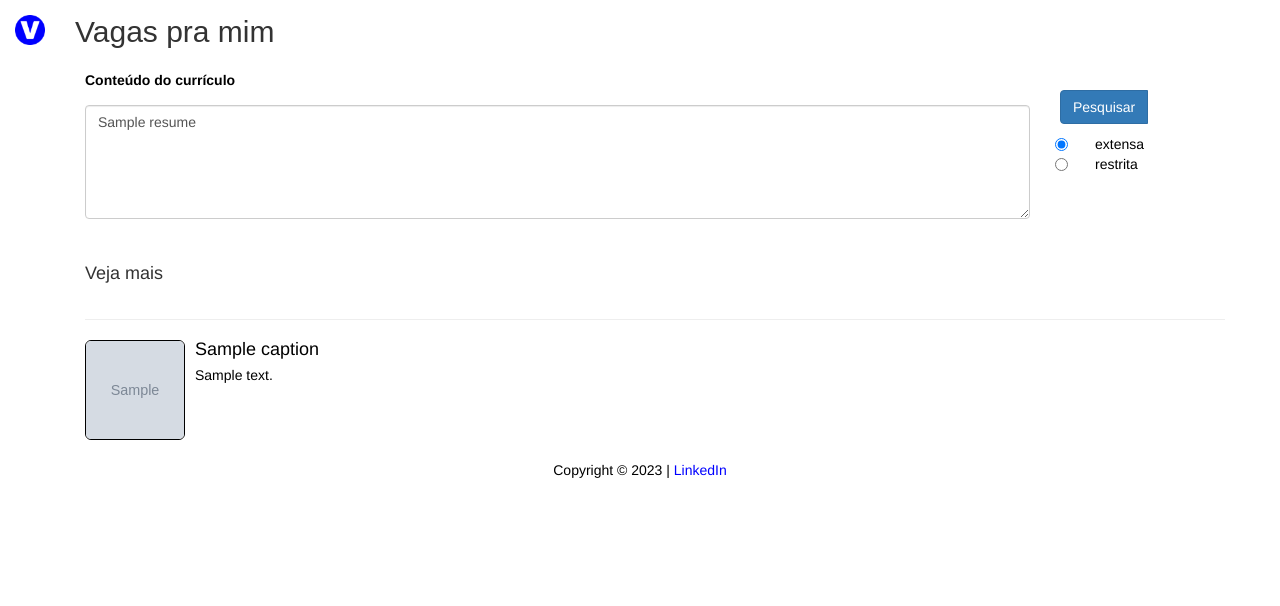
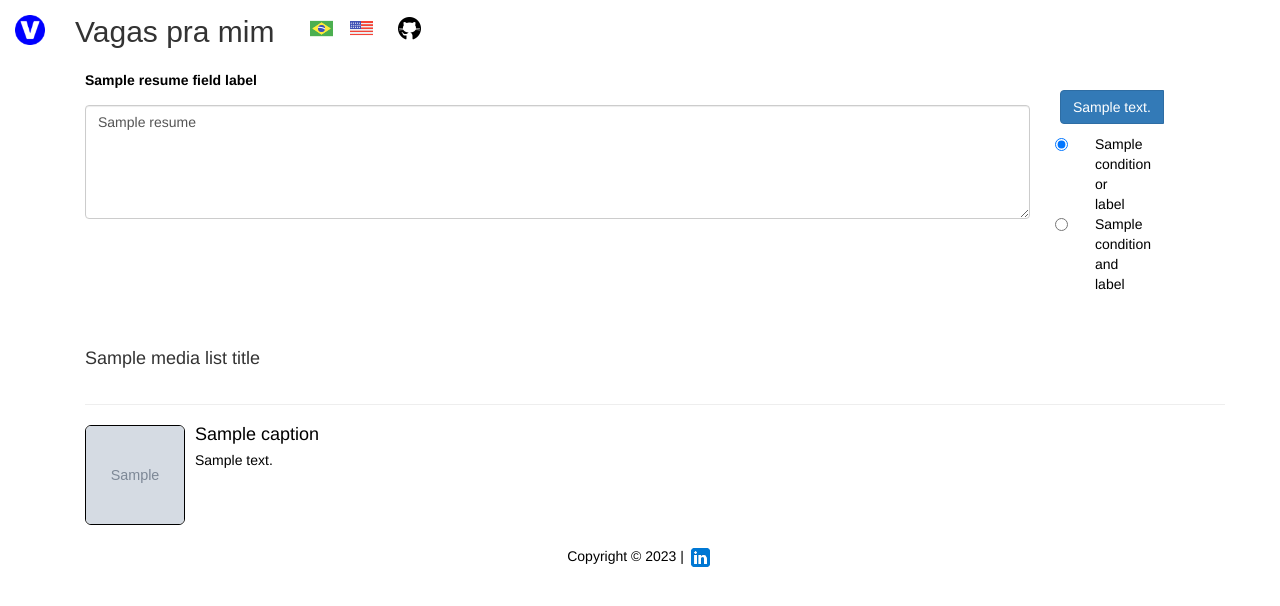
Before and after one commit to douglasdcm/search-jobs, a Flask app: template templates/index.html in a window 1280 px wide. Shown: the top 606 px of the page. Run offline with Flask 3, Linux system fonts and the light colour scheme; the template is opened without the code that fills it: most values are stand-ins (such as "Sample title", 1, 10 or a date in 2020); grey boxes marked "Sample" are stand-in pictures; parts of the project's set-up code (start-up, migrations or seed data) failed here and were passed over; some libraries are stand-ins or nearby versions.

Commit message:
Adding internationalization and closing issues #176, #127

```diff
--- a/app.py
+++ b/app.py
@@ -11,6 +11,9 @@ from dotenv import load_dotenv
 from logging import basicConfig, INFO
 from src.settings import ROOT_DIR, LOG_FILE
 from src.crawler.company import Company
+from waitress import serve
+import glob
+import json
 
 
 basicConfig(
@@ -27,11 +30,68 @@ cors = CORS(app)
 path.append(ROOT_DIR)
 
 
-@app.route('/')
+DEFAULT_LANGUAGE = "pt_BR"
+DEFAULT_ERROR_MESSAGE = "Unexpected error. Try again later."
+
+
+class SessionData:
+    def __init__(self):
+        self.__language = DEFAULT_LANGUAGE
+
+    @property
+    def language(self):
+        return self.__language
+
+    @language.setter
+    def language(self, value):
+        self.__language = value
+
+
+session_data = SessionData()
+
+
+def __check_informed_language(language):
+    if (language not in language_keys):
+        language = DEFAULT_LANGUAGE
+    return language
+
+
+@app.route("/", methods=["GET", "POST"])
 def output():
+    session_data.language = request.form.get('language', DEFAULT_LANGUAGE)
+    language = __check_informed_language(session_data.language)
     images_data = load_web_content()
-    # serve index template
-    return render_template('index.html', images_data=images_data)
+    return render_template(
+        'index.html',
+        images_data=images_data,
+        **languages[language],
+    )
+
+
+@app.route('/receiver', methods=['POST'])
+def worker():
+    language = __check_informed_language(session_data.language)
+    resume = request.form.get('message')
+    condition = request.form.get('condition')
+
+    comparison = literal_eval(
+        __receiver(
+            resume,
+            condition,
+            languages[language]
+        )[0].response[0].decode('utf-8'))
+
+    return render_template(
+        'search-result.html',
+        comparison=comparison,
+        resume=resume,
+        **languages[language],
+    )
+
+
+@app.route("/spec")
+def spec():
+    return render_template('spec.html')
 
 
 @app.route('/api/images')
@@ -39,24 +99,28 @@ def api_images():
     return jsonify(load_web_content())
 
 
-def __receiver(resume, condition):
+def __receiver(resume, condition, language):
     limit = 5000
     result = {}
 
     if not resume:
-        result = {"status": "failed", "message": "Currículo não informado"}
+        result = {"status": "failed", "message": language.get(
+            "api_no_curriculum", DEFAULT_ERROR_MESSAGE)}
         return jsonify(result), 500
 
     if not condition:
-        result = {"status": "failed", "message": "Condição não informada"}
+        result = {"status": "failed", "message": language.get(
+            "api_no_condition", DEFAULT_ERROR_MESSAGE)}
         return jsonify(result), 500
 
     if len(resume.strip()) == 0:
-        result = {"status": "failed", "message": "Currículoinválido"}
+        result = {"status": "failed", "message": language.get(
+            "api_invalid_curriculum", DEFAULT_ERROR_MESSAGE)}
         return jsonify(result), 500
 
     if condition.lower() not in ["and", "or"]:
-        result = {"status": "failed", "message": "Condição inválida"}
+        result = {"status": "failed", "message": language.get(
+            "api_invalid_condition", DEFAULT_ERROR_MESSAGE)}
         return jsonify(result), 500
 
     resume = (resume[:limit]) if len(resume) > limit else resume
@@ -69,7 +133,7 @@ def __receiver(resume, condition):
                 "status": "failed",
                 "message": f"Unexpected error. Try again later. {str(error)}"}
         else:
-            result = {"status": "failed", "message": f"Unexpected error. Try again later."}
+            result = {"status": "failed", "message": DEFAULT_ERROR_MESSAGE}
         return jsonify(result), 500
 
     if not comparison:
@@ -94,7 +158,7 @@ def api_overwrite():
                     "status": "failed",
                     "message": f"Unexpected error. Try again later. {str(error)}"}
             else:
-                result = {"status": "failed", "message": f"Unexpected error. Try again later."}
+                result = {"status": "failed", "message": DEFAULT_ERROR_MESSAGE}
             return jsonify(result), 500
     result = {"status": "failed", "message": "nothing to overwrite"}
     return jsonify(result), 404
@@ -121,31 +185,27 @@ def api_logs():
                     "status": "failed",
                     "message": f"Unexpected error. Try again later. {str(error)}"}
             else:
-                result = {"status": "failed", "message": f"Unexpected error. Try again later."}
+                result = {"status": "failed", "message": DEFAULT_ERROR_MESSAGE}
             return jsonify(result), 500
     result = {"status": "failed", "message": "nothing to log"}
     return jsonify(result), 404
 
 
-
-@app.route('/receiver', methods=['POST'])
-def worker():
-    resume = request.form.get('message')
-    condition = request.form.get('condition')
-
-    comparison = literal_eval(
-        __receiver(resume, condition)[0].response[0].decode('utf-8'))
-
-    return render_template('search-result.html', comparison=comparison, resume=resume)
-
-
-@app.route('/spec')
-def spec():
-    return render_template('spec.html')
-
-
 if __name__ == '__main__':
     # run!
-    from waitress import serve
     port = int(environ.get('PORT', 5001))
+    languages = {}
+    language_paths = glob.glob("language/*.json")
+    language_keys = [
+        language.replace("language/", "").replace(".json", "")
+        for language in language_paths
+    ]
+
+    for language in language_paths:
+        filename = language.split("/")
+        lang_code = filename[1].split(".")[0]
+        with open(language, "r", encoding="utf8") as file:
+            languages[lang_code] = json.loads(file.read())
+
+    print("Server running")
     serve(app, host="0.0.0.0", port=port)
--- a/cli.py
+++ b/cli.py
@@ -1,5 +1,5 @@
 """
-CLI function to run the crawlers, compare curriculum and manage the database.
+CLI function to run the crawlers, compare résumés and manage the database.
 Try: 'python cli.py --help' for more information.
 """
 from logging import basicConfig, INFO
--- a/docker-compose.yml
+++ b/docker-compose.yml
@@ -8,9 +8,12 @@ services:
       - /dev/shm:/dev/shm
       - ./src:/webapp/src
       - ./static:/webapp/static
+      - ./language:/webapp/language
       - ./logs:/webapp/logs
       - ./templates:/webapp/templates
-      - ./app.py:/webapp/app.py
+      - type: bind
+        source: ./app.py
+        target: /webapp/app.py
     ports:
       - 5000:5001
     depends_on:
--- a/src/helper/helper.py
+++ b/src/helper/helper.py
@@ -133,7 +133,7 @@ def load_web_content():
         {
             "image": "https://github.githubassets.com/images/modules/logos_page/GitHub-Mark.png",
             "link": "https://github.com/douglasdcm/crawler_of_positions",
-            "caption": "Contribua com o projeto",
+            "caption": "Contribute to the project",
             "description": "Ajude este projeto a crescer. Pull requests são bem-vindas. Para mudanças grandes crie uma issue para discutirmos o que está sendo modificado. Adicione os testes apropriados. Dê uma estrelinha se você gostou deste projeto :)",
         },
         {
--- a/src/similarity/similarity.py
+++ b/src/similarity/similarity.py
@@ -36,7 +36,7 @@ class Similarity:
             if isnan(float(d)):
                 similarity.append(0.0)
             else:
-                similarity.append(round(d * 100, 2))
+                similarity.append(round(d * 100, 1))
             urls.append(url)
         result = dict(zip(urls, similarity))
 
--- a/static/js/spec.json.js
+++ b/static/js/spec.json.js
@@ -11,7 +11,7 @@ const spec = {
 	"paths": {
 		"/api/receiver": {
 			"post": {
-				"description": "Search for job positons that match the resumé",
+				"description": "Search for job positons that match the résumé",
 				"requestBody": {
 					"content": {
 						"application/json": {
@@ -24,7 +24,7 @@ const spec = {
 									},
 									"message": {
 										"type": "string",
-										"description": "resumé content"
+										"description": "résumé content"
 									}
 								}
 							},
@@ -39,7 +39,7 @@ const spec = {
 				},
 				"responses": {
 					"200": {
-						"description": "Resumé is similar to some job positions",
+						"description": "Résumé is similar to some job positions",
 						"content": {
 							"application/json": {
 								"schema": {
--- a/templates/footer.html
+++ b/templates/footer.html
@@ -1,6 +1,8 @@
 <!doctype html>
 <div class="footer add-blanks">
     <br>
-    <p>Copyright © 2023 | <a href="https://www.linkedin.com/company/vagaspramim/">LinkedIn</a></p>
+    <p>Copyright © 2023 | <a href="https://www.linkedin.com/company/vagaspramim/">
+        <img src="{{url_for('static', filename='images/linkedin.png')}}"; width="25" height="25">
+    </a></p>
     <br>
 </div>
--- a/templates/media-list.html
+++ b/templates/media-list.html
@@ -1,7 +1,7 @@
 <!doctype html>
 <br>
 <div class="add-blanks">
-    <h4 style="text-align: left;">Veja mais</h4>
+    <h4 style="text-align: left;">{{ media_list_title }}</h4>
     {% for image in images_data %}
         <div class="media">
             <hr>
--- a/templates/nav.html
+++ b/templates/nav.html
@@ -5,7 +5,18 @@
         <a class="navbar-brand" href="/">
           <img alt="Vagas pra mim" src="favicon.ico"; width="30" height="30" >
         </a>
-        <h2 class="navbar-text" style="font-family: sans-serif">Vagas pra mim</h2>
+        <h2 class="navbar-text hidden-xs" style="font-family: sans-serif">Vagas pra mim</h2>
+        <form action="/" method="post" class="btn navbar-btn">
+          <button type="submit" name="language" value="pt_BR" style="background: none; border: none;">
+            <img src="{{url_for('static', filename='images/flag-brasil.png')}}"; width="25" height="25">
+          </button>
+          <button type="submit" name="language" value="en_US" style="background: none; border: none;">
+            <img src="{{url_for('static', filename='images/flag-eua.png')}}"; width="25" height="25">
+          </button>
+        </form>
+        <a href="https://github.com/douglasdcm/crawler_of_positions/issues/new?assignees=&labels=&template=bug_report.md&title=">
+          <img src="{{url_for('static', filename='images/github.png')}}"; width="25" height="25">
+        </a>
       </div>
     </div>
   </nav>
--- a/templates/search-form.html
+++ b/templates/search-form.html
@@ -3,7 +3,7 @@
     <form action="/receiver" method="post">
         <div class="form-group row">
             <div class="col-md-10">
-                <p style="text-align: left;"><label for="message_field">Conteúdo do currículo</label></p>
+                <p style="text-align: left;"><label for="message_field">{{ resume_field_label }}</label></p>
                 <textarea
                     name="message"
                     id="message_field"
@@ -11,19 +11,19 @@
                     rows="5"
                     id="comment"
                     maxlength="5000"
-                    placeholder="Cole o currículo aqui e ache as vagas que mais combinam com você.">{{ resume }}</textarea>
+                    placeholder="{{ resume_field_placeholder }}">{{ resume }}</textarea>
             </div>
             <br>
             <div class="col-md-1">
                 <div class="input-group-btn">
-                    <input class="btn btn-primary" id="send_message" type="submit" value="Pesquisar">
+                    <input class="btn btn-primary" id="send_message" type="submit" value="{{ button_send_message_label }}">
                 </div>
                 <div class="radio col-md-1 text-left">
                     <input type="radio" id="cond_or" name="condition" value="OR" checked=checked />
-                    <label for="cond_or">extensa</label>
+                    <label for="cond_or">{{ condition_or_label }}</label>
                     <br>
                     <input type="radio" id="cond_and" name="condition" value="AND">
-                    <label for="cond_and">restrita</label>
+                    <label for="cond_and">{{ condition_and_label }}</label>
                 </div>
             </div>
         </div>
--- a/templates/search-grid.html
+++ b/templates/search-grid.html
@@ -6,7 +6,7 @@
         {% for key, value in comparison.message.items() %}
             <div class="row" style="text-align: left;">
                 <div class="col-md-2">
-                    <p>Similaridade {{ value }}</p>
+                    <p>{{ search_grid_label }} {{ value }}%</p>
                 </div>
                 <div class="col-md-10">
                     <a href="{{ key }}" target="_blank" rel="noopener noreferrer"> {{ key }} </a>
```
Also changed, not shown: language/en_US.json (added, +13 -0 lines), language/pt_BR.json (added, +13 -0 lines), .github/workflows/python-app.yml, static/images/flag-brasil.png (added), static/images/flag-eua.png (added), static/images/github.png (added), static/images/linkedin.png (added).
